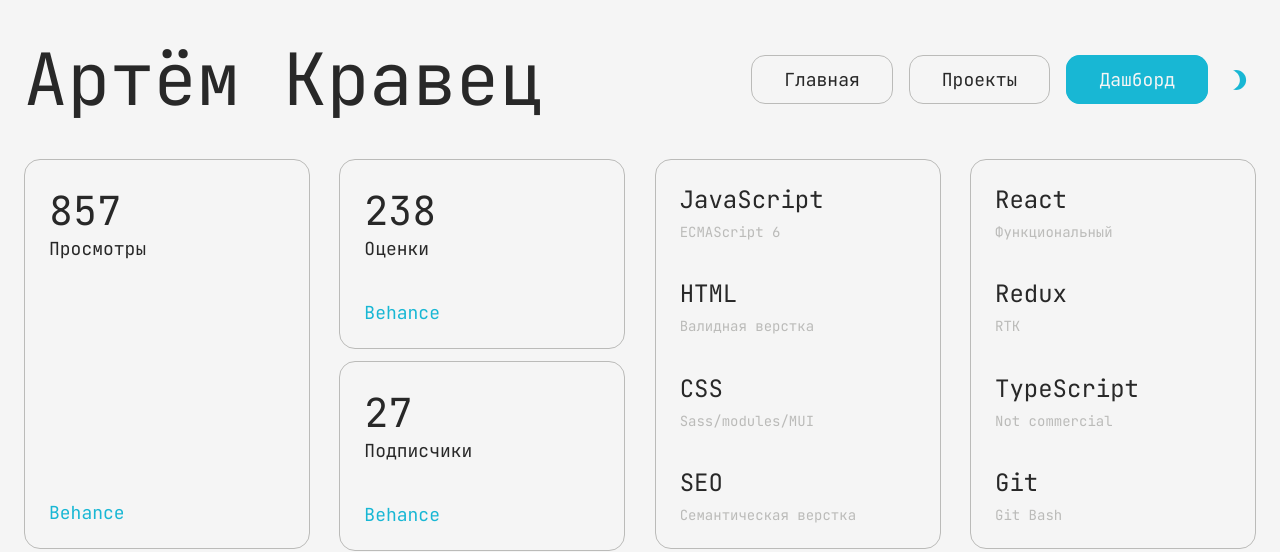
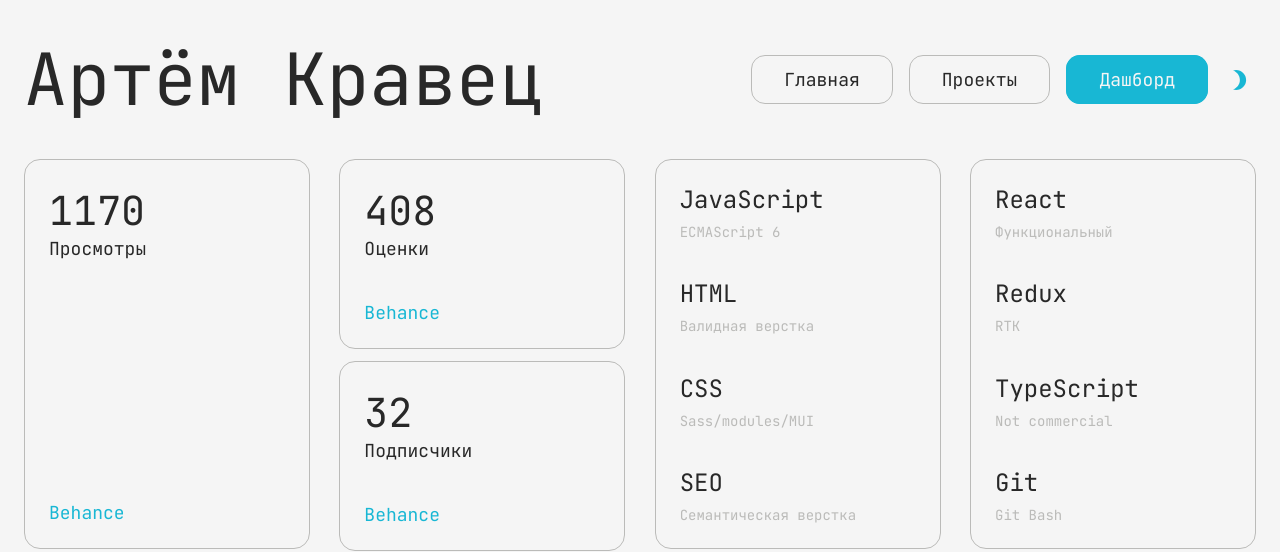
Before and after one commit to Artem26r/portfolio, a React (Create React App) app: page /dashboard in a window 1280 px wide. Shown: the top 552 px of the page. Built offline with nearby package versions, Linux system fonts and the light colour scheme.

Commit message:
beh api fy

```diff
--- a/src/pages/Dashboard.tsx
+++ b/src/pages/Dashboard.tsx
@@ -12,7 +12,7 @@ export const Dashboard = () => {
     <div className={styles.dashboard}>
       <DashboardWrapperBig classNameGrid={"lg-1"}>
         <BehanceStaticFyApiAdobe
-          count={857}
+          count={1170}
           title="Просмотры"
           linkName="Behance"
           url="https://www.behance.net/artemkrave2003"
@@ -20,7 +20,7 @@ export const Dashboard = () => {
       </DashboardWrapperBig>
       <DashboardWrapperMedium classNameGrid={"md-1"}>
         <BehanceStaticFyApiAdobe
-          count={238}
+          count={408}
           title="Оценки"
           linkName="Behance"
           url="https://www.behance.net/artemkrave2003"
@@ -28,7 +28,7 @@ export const Dashboard = () => {
       </DashboardWrapperMedium>
       <DashboardWrapperMedium classNameGrid={"md-2"}>
         <BehanceStaticFyApiAdobe
-          count={27}
+          count={32}
           title="Подписчики"
           linkName="Behance"
           url="https://www.behance.net/artemkrave2003"
```
